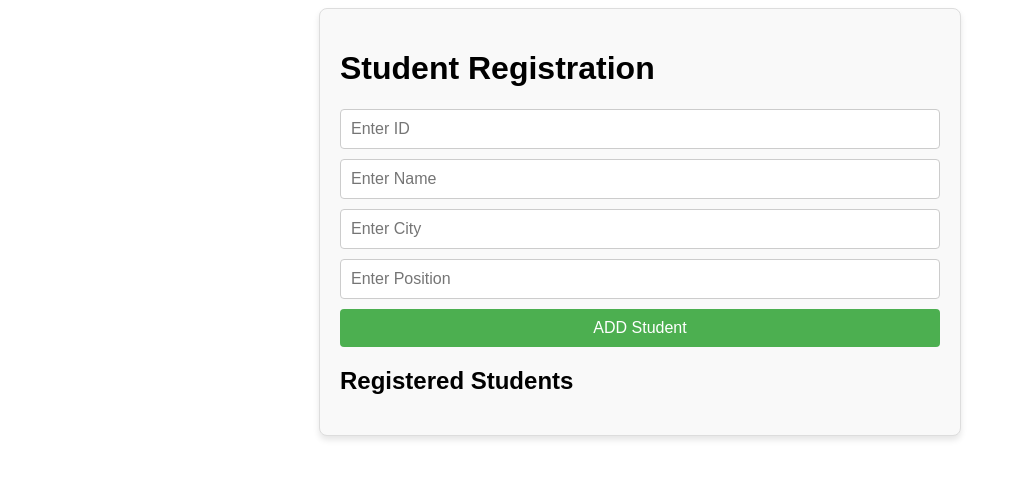
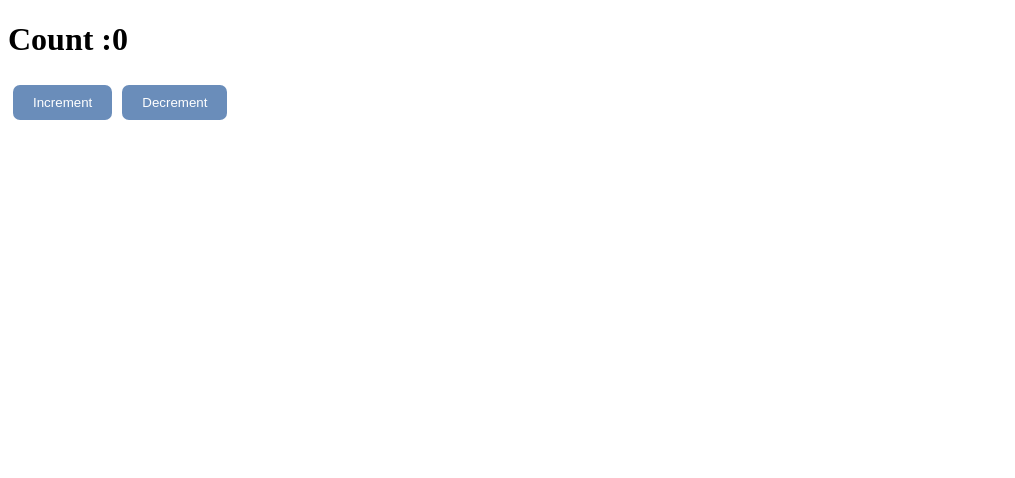
Before and after one commit to dinelkalakshan40/react-demo, a React (Vite) app: page / in a window 1280 px wide. Shown: the top 478 px of the page, without its empty margins (0-1015 px from the left). Built offline with nearby package versions, Linux system fonts and the light colour scheme.

Commit message:
useReducer example2

```diff
--- a/src/App.css
+++ b/src/App.css
@@ -57,3 +57,15 @@
     border: 1px solid #ddd;
     border-radius: 4px;
 }
+
+.buttonStyle {
+    margin: 5px;
+    padding: 10px 20px;
+    fontSize: 16px;
+    border-radius: 7px;
+    cursor: pointer;
+    background: #6a8dba;
+    color: #ffffff;
+    border: none;
+    borderRadius: 5px;
+}
--- a/src/App.tsx
+++ b/src/App.tsx
@@ -1,121 +1,27 @@
-import React, { useReducer } from "react";
-import "./App.css"; // Import the CSS file
+import  {useReducer} from "react";
+import "./App.css";
 
 
-const reducer = (
-    state: {
-        id: string;
-        name: string;
-        city: string;
-        position: string;
-        students: { id: string; name: string; city: string; position: string }[];
-    },
-    action: { type: string; field?: string; value?: string }
-) => {
-    switch (action.type) {
-        case "SET_INPUT":
-            return {
-                ...state,
-                [action.field!]: action.value!,
-            };
-        case "ADD_STUDENT":
-            return {
-                ...state,
-                students: [
-                    ...state.students,
-                    {
-                        id: state.id,
-                        name: state.name,
-                        city: state.city,
-                        position: state.position,
-                    },
-                ],
-                id: "",
-                name: "",
-                city: "",
-                position: "",
-            };
-        default:
-            return state;
+function App() {
+
+    const reducer =(state:number,action:string)=>{
+        switch (action){
+            case "INCREMENT":
+                return state + 1;
+            case "DECREMENT":
+                return state -1;
+            default:
+                return state;
+        }
     }
-};
 
-// Initial state
-const initialState = {
-    id: "",
-    name: "",
-    city: "",
-    position: "",
-    students: [] as { id: string; name: string; city: string; position: string }[],
-};
-
-function App() {
-    const [state, dispatch] = useReducer(reducer, initialState);
-
-    const handleChange = (e: React.ChangeEvent<HTMLInputElement>) => {
-        dispatch({
-            type: "SET_INPUT",
-            field: e.target.name,
-            value: e.target.value,
-        });
-    };
-
-    const handleAddStudent = () => {
-        dispatch({ type: "ADD_STUDENT" });
-    };
+    const [count,dispath] =useReducer(reducer,0)
 
     return (
-        <div className="app-container">
-            <h1>Student Registration</h1>
-            <div className="form-group">
-                <input
-                    type="text"
-                    name="id"
-                    value={state.id}
-                    onChange={handleChange}
-                    placeholder="Enter ID"
-                    className="input-field"
-                />
-                <input
-                    type="text"
-                    name="name"
-                    value={state.name}
-                    onChange={handleChange}
-                    placeholder="Enter Name"
-                    className="input-field"
-                />
-                <input
-                    type="text"
-                    name="city"
-                    value={state.city}
-                    onChange={handleChange}
-                    placeholder="Enter City"
-                    className="input-field"
-                />
-                <input
-                    type="text"
-                    name="position"
-                    value={state.position}
-                    onChange={handleChange}
-                    placeholder="Enter Position"
-                    className="input-field"
-                />
-                <button onClick={handleAddStudent} className="add-button">
-                    ADD Student
-                </button>
-            </div>
-
-            <div className="students-list">
-                <h2>Registered Students</h2>
-                <ul>
-                    {state.students.map((student, index) => (
-                        <li key={index}>
-                            {`ID: ${student.id}, Name: ${student.name}, City: ${student.city}, Position: ${student.position}`}
-                        </li>
-                    ))}
-                </ul>
-            </div>
-
+        <div>
+            <h1>Count :{count}</h1>
+            <button className="buttonStyle" onClick={()=>dispath("INCREMENT")}>Increment</button>
+            <button className="buttonStyle" onClick={() =>dispath("DECREMENT")}>Decrement</button>
         </div>
     );
 };
```
